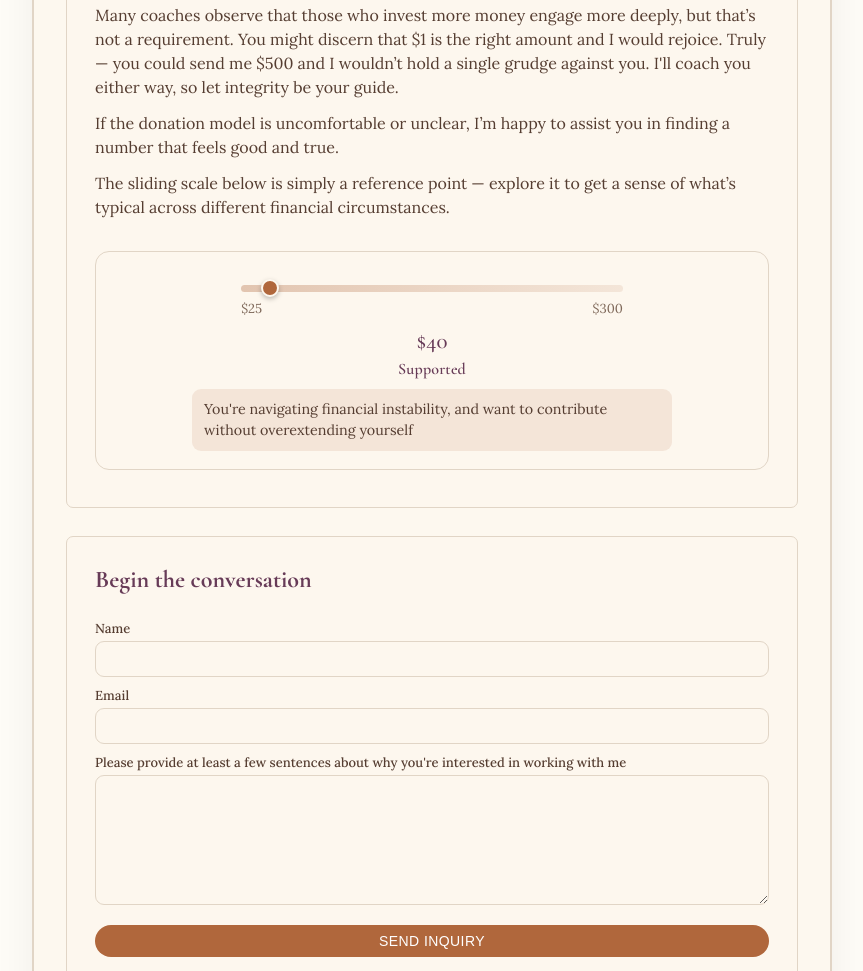
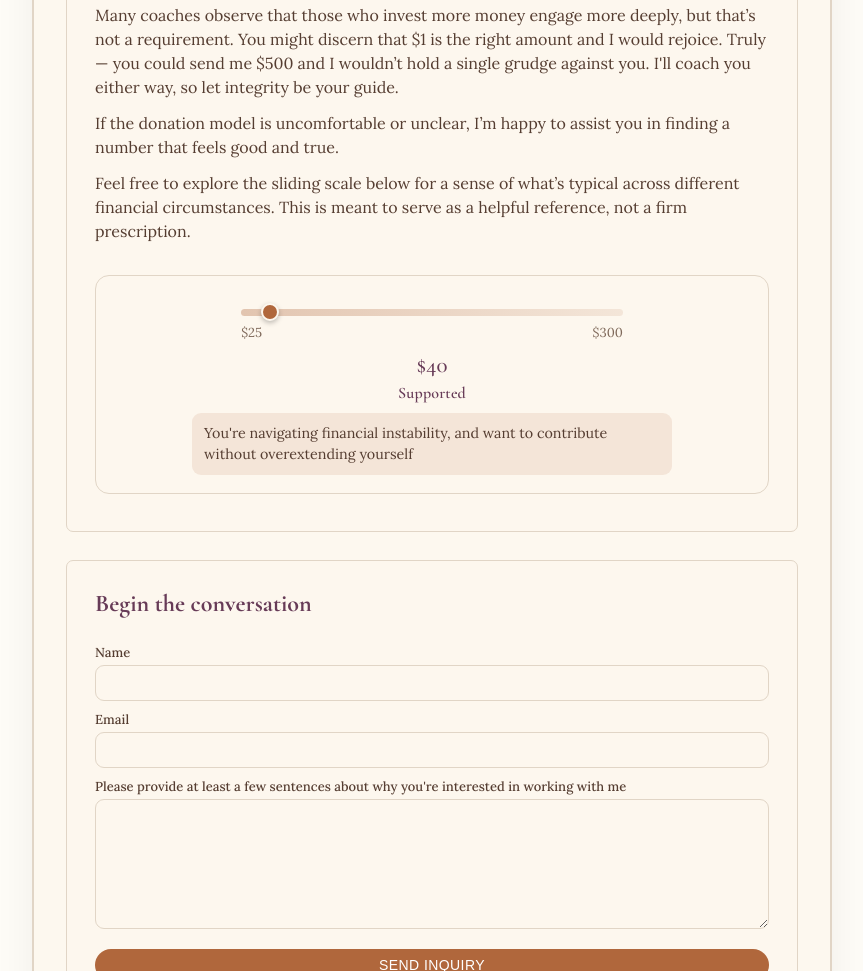
Before and after one commit to bizzcat/wbste, a plain HTML site: page index.html in a window 1280 px wide. Shown: the part 2202-3173 px from the top of the page, without its empty margins (208-1071 px from the left). Drawn offline with nearby package versions, Linux system fonts and the light colour scheme.

Commit message:
Update index.html

```diff
--- a/index.html
+++ b/index.html
@@ -935,7 +935,7 @@ document.addEventListener("DOMContentLoaded", function () {
             </p>
 
             <p>
-            The sliding scale below is simply a reference point — explore it to get a sense of what’s typical across different financial circumstances.
+             Feel free to explore the sliding scale below for a sense of what’s typical across different financial circumstances. This is meant to serve as a helpful reference, not a firm prescription.
             </p>
 
 
```
